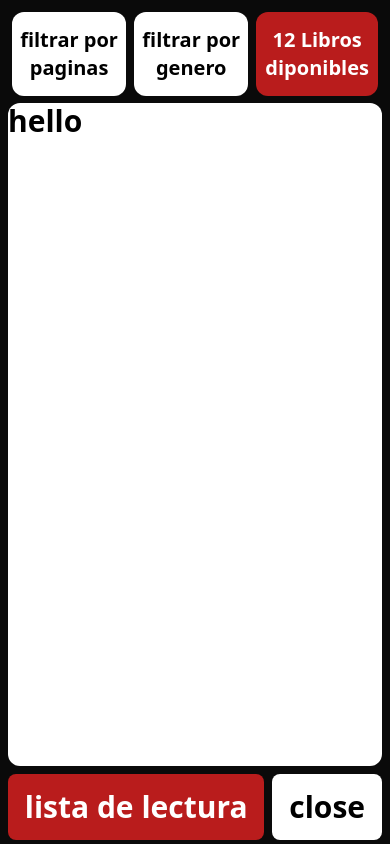
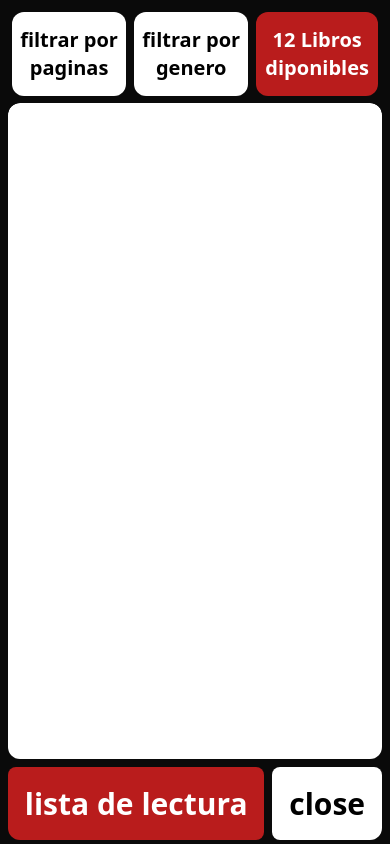
Before and after one commit to juan-j-zabala/prueba-t-cnica-simulacro, a React (Vite) app: page / in a window 390 px wide. Both pictures are taken after a click on the button "open". Built offline with nearby package versions, Linux system fonts and the light colour scheme.

Commit message:
list of reading ended

```diff
--- a/src/App.jsx
+++ b/src/App.jsx
@@ -3,7 +3,7 @@ import LitLectura from "./lista-lecturas/LitLectura";
 
 function App() {
   return (
-    <div className="bg-neutral-950 h-screen p-2 text-2xl md:flex flex-col md:flex-row md:gap-4 items-center  md:overflow-hidden ">
+    <div className="bg-neutral-950 h-screen p-2 text-2xl md:flex md:flex-row md:gap-4 items-center  md:overflow-hidden ">
       <Lbdisponibles />
       <LitLectura />
     </div>
--- a/src/context/ContextProvider.jsx
+++ b/src/context/ContextProvider.jsx
@@ -5,7 +5,6 @@ export const Context = createContext(null);
 export const ContextProvider = (props) => {
   const [showlistbooks, setShowlistbooks] = useState(null);
   const [listadelectura, setListadelectura] = useState([]);
-  console.log(listadelectura);
 
   return (
     <Context.Provider
--- a/src/libros-disponibles/Lbdisponibles.jsx
+++ b/src/libros-disponibles/Lbdisponibles.jsx
@@ -4,9 +4,8 @@ import { Context } from "../context/ContextProvider";
 import { useState } from "react";
 import { SearchBooks } from "./searchbooks/SearchBooks";
 
-
 const Lbdisponibles = () => {
-  const [showlistbooks, setShowlistbooks, x ] = useContext(Context)
+  const [showlistbooks, setShowlistbooks] = useContext(Context);
   const ANIMATION_TRIGGER = showlistbooks === true;
 
   return (
@@ -19,7 +18,7 @@ const Lbdisponibles = () => {
     }  `}
     >
       <div className="flex flex-col gap-2 justify-center p-1">
-        <SearchBooks/>
+        <SearchBooks />
         {/* <div className="bg-white h-[9.9vh] w-full rounded-xl ">
         </div> */}
         <GridOfBooks ANIMATION_TRIGGER={ANIMATION_TRIGGER} />
--- a/src/libros-disponibles/gridofbooks/GridOfBooks.jsx
+++ b/src/libros-disponibles/gridofbooks/GridOfBooks.jsx
@@ -4,7 +4,7 @@ import libros from "../../../data/libros";
 import EachBoook from "./eachbook/EachBoook";
 
 const GridOfBooks = ({ ANIMATION_TRIGGER }) => {
-  console.log(libros.library[0]);
+  // console.log(libros.library[0]);
   return (
     <div
       className={`p-1 h-[75%] rounded-xl grid gap-4 auto-rows-[35rem] grid-cols-[repeat(auto-fill,minmax(20rem,1fr))] ${
--- a/src/lista-lecturas/LitLectura.jsx
+++ b/src/lista-lecturas/LitLectura.jsx
@@ -5,20 +5,19 @@ import ListLecturaContent from "./listlecturacontent/ListLeacturaContent";
 const LitLectura = () => {
   const [showlistbooks, setShowlistbooks] = useContext(Context);
   const ANIMATION_TRIGGER = showlistbooks === true;
-  console.log(showlistbooks);
 
   return (
     <div
-      className={`bg-neutral-950 rounded-xl mt-1  md:mt-2 transition-all duration-300 ease-in-out delay-0
+      className={`bg-neutral-950  rounded-xl mt-1 md:mt-2 overflow-auto transition-all duration-300 ease-in-out delay-0
       flex flex-col items-center gap-2
     ${
       ANIMATION_TRIGGER
         ? "md:h-[100%] md:w-[30%] h-[89%]"
-        : "h-[9%] md:absolute md:right-0 md:hidden md:h-[0%] md:w-[0%] border-neutral-950"
+        : "h-[10%] md:absolute md:right-0 md:hidden md:h-[0%] md:w-[0%] border-neutral-950"
     } `}
     >
       <div
-        className={`bg-neutral-950 h-full w-full rounded-xl flex gap-2 font-bold text-3xl ${ANIMATION_TRIGGER ? "" : "md:hidden"}`}
+        className={`bg-neutral-950 h-[90%] w-full rounded-xl flex gap-2 font-bold text-3xl ${ANIMATION_TRIGGER ? "" : "md:hidden"}`}
       >
         <ListLecturaContent />
         <p
--- a/src/lista-lecturas/listlecturacontent/ListLeacturaContent.jsx
+++ b/src/lista-lecturas/listlecturacontent/ListLeacturaContent.jsx
@@ -1,7 +1,24 @@
+import { useContext } from "react";
+import { Context } from "../../context/ContextProvider";
+
 const ListLecturaContent = () => {
+  const [showlistbooks, setShowlistbooks, setListadelectura, listadelectura] =
+    useContext(Context);
+  const ANIMATION_TRIGGER = showlistbooks === true;
+  console.log(listadelectura);
+
   return (
-    <div className="text-black bg-white w-full rounded-xl">
-      <h1>hello</h1>
+    <div
+      className={` text-black bg-white w-full full gap-2 p-2 grid auto-rows-[45rem] grid-cols-[repeat(auto-fill,minmax(20rem,1fr))]  overflow-auto rounded-xl ${ANIMATION_TRIGGER ? "" : "max-md:hidden"} `}
+    >
+      {listadelectura.map((item) => {
+        return (
+          <div className="bg-green-700 rounded-xl " key={item.ISBN}>
+            {/* <h2>{item.title}</h2> */}
+            <img className="w-full h-full rounded-xl" src={item.cover} />
+          </div>
+        );
+      })}
     </div>
   );
 };
```
